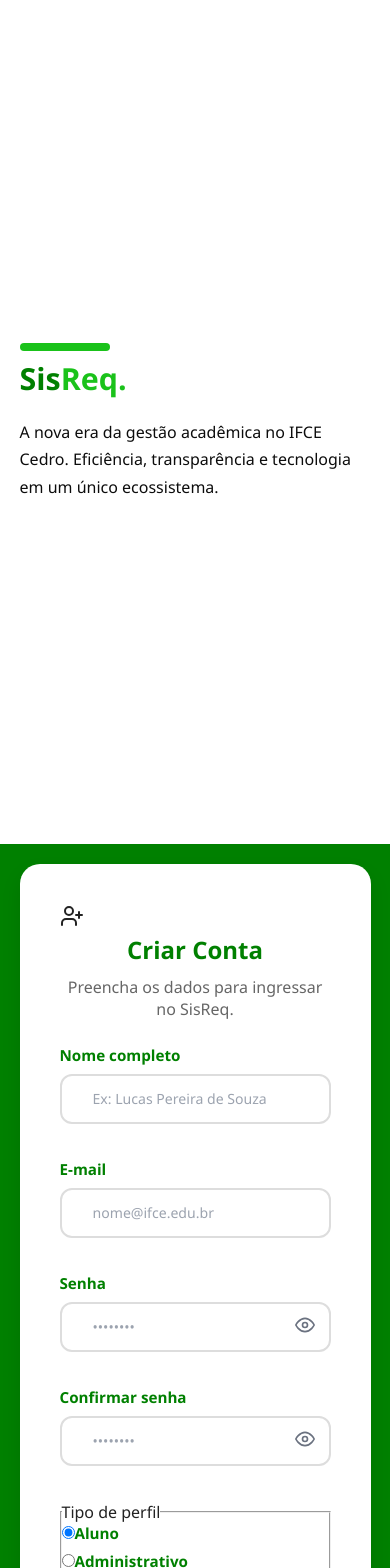
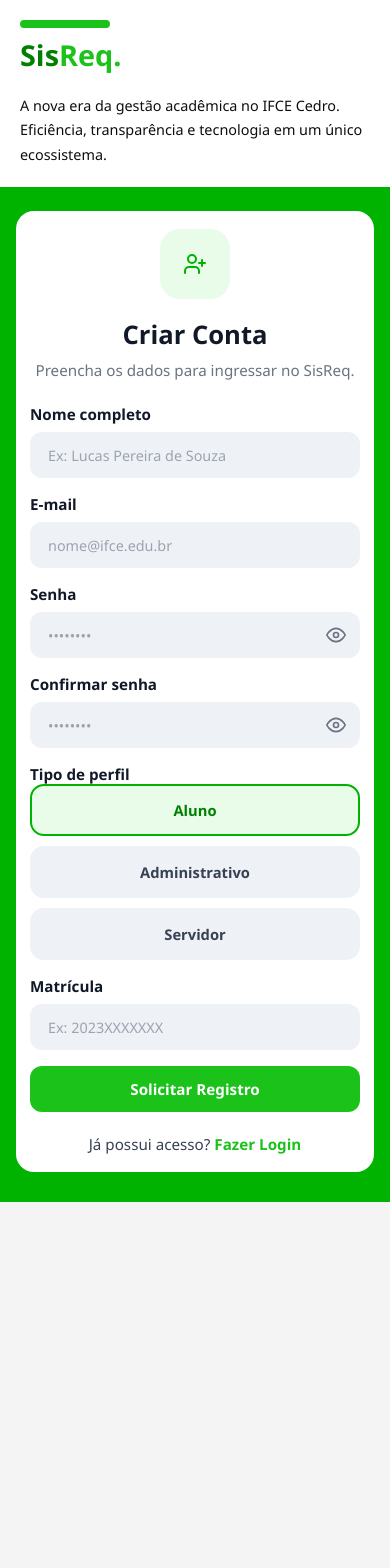
Before and after one commit to PedroRamon77/Front-Sisreq, a React (Vite) app: page /cadastro in a window 390 px wide. Shown: the top 1568 px of the page. After the commit the page ends 1202 px from the top, so only its background shows below. Built offline with nearby package versions, Linux system fonts and the light colour scheme.

Commit message:
cadastro mod

```diff
--- a/src/components/cadastro/Cadastro.css
+++ b/src/components/cadastro/Cadastro.css
@@ -1,116 +1,296 @@
-.container {
-  width: 100%;
-  min-height: 100vh;
+/* =========================
+   LEFT SIDE
+========================= */
 
-  display: flex;
-  flex-wrap: wrap;
-}
-
-.left-side,
-.right-side {
-  width: 50%;
-  min-height: 100vh;
+.left-side {
+  width: 45%;
+  background: #ffffff;
 
   display: flex;
   align-items: center;
   justify-content: center;
 
-  padding: 5%;
+  padding: 60px;
+  position: relative;
+  overflow: hidden;
 }
 
-.left-side {
-  background: #ffffff;
+.hero-content h1 {
+  font-size: 4rem;
+  font-weight: 800;
+  color: #008000;
+  margin-bottom: 20px;
 }
 
+.hero-content p {
+  font-size: 1rem;
+  line-height: 1.7;
+  color: #000000;
+  opacity: 0.95;
+}
+
+.grid-decoration span {
+  background: #00b300;
+}
+
+.floating-shapes div:nth-child(1) {
+  background: #00b300;
+}
+
+.floating-shapes div:nth-child(2) {
+  background: #1ac21a;
+}
+
+/* =========================
+   RIGHT SIDE
+========================= */
+
 .right-side {
-  background: #008000;
+  width: 70%;
+  background: #00b300;
+
+  display: flex;
+  justify-content: center;
+  align-items: center;
+
+  padding: 30px;
+  position: relative;
 }
+
+/* =========================
+   CARD
+========================= */
 
 .cadastro-card {
   width: 100%;
-  max-width: 420px;
+  max-width: 520px;
 
-  background: white;
+  background: #ffffff;
+  border-radius: 28px;
+
+  padding: 28px;
+
+  position: relative;
+  z-index: 2;
+}
+
+.cadastro-icon {
+  width: 70px;
+  height: 70px;
+
+  margin: 0 auto 18px;
 
   border-radius: 20px;
 
-  padding: 40px;
+  background: #e9fbe9;
+  color: #00b300;
 
-  box-shadow: 0 10px 20px rgba(0,0,0,0.1);
+  display: flex;
+  align-items: center;
+  justify-content: center;
 }
 
 .cadastro-card h2 {
+  font-size: 2rem;
   text-align: center;
-
-  color: #008000;
-
-  margin-bottom: 10px;
+  color: #111827;
+  margin-bottom: 8px;
 }
 
 .subtitle {
   text-align: center;
+  color: #6b7280;
+  font-size: 0.95rem;
+  margin-bottom: 24px;
+}
 
-  color: #666;
+/* =========================
+   FORM
+========================= */
 
-  margin-bottom: 25px;
+form {
+  display: flex;
+  flex-direction: column;
+  gap: 16px;
 }
 
 .input-group {
-  margin-bottom: 20px;
+  display: flex;
+  flex-direction: column;
+  gap: 8px;
 }
 
-.input-group label {
-  display: block;
-
-  margin-bottom: 8px;
-
-  font-weight: bold;
-
-  color: #008000;
+.input-group label,
+.input-group legend {
+  font-size: 0.95rem;
+  font-weight: 600;
+  color: #111827;
 }
 
 .input-wrapper {
-  height: 50px;
-
-  display: flex;
-  align-items: center;
-
-  border: 2px solid #ddd;
-
-  border-radius: 12px;
-
-  padding: 0 15px;
+  position: relative;
 }
 
 .input-wrapper input {
   width: 100%;
+  height: 52px;
+
+  border: 2px solid transparent;
+  outline: none;
+
+  background: #eef2f7;
+
+  border-radius: 12px;
+
+  padding: 0 46px 0 16px;
+
+  font-size: 0.95rem;
+  color: #111827;
+
+  transition: 0.2s ease;
+}
+
+.input-wrapper input::placeholder {
+  color: #9ca3af;
+}
+
+.input-wrapper input:focus {
+  border-color: #00b300;
+  background: #ffffff;
+}
+
+.eye-button {
+  position: absolute;
+  right: 14px;
+  top: 50%;
+
+  transform: translateY(-50%);
 
   border: none;
-  outline: none;
+  background: none;
 
-  background: transparent;
+  color: #6b7280;
+  cursor: pointer;
+
+  display: flex;
+  align-items: center;
+  justify-content: center;
 }
+
+/* =========================
+   PERFIL
+========================= */
+
+.perfil-group {
+  border: none;
+}
+
+.perfil-options {
+  display: flex;
+  gap: 10px;
+  flex-wrap: wrap;
+}
+
+.perfil-option {
+  flex: 1;
+  min-width: 120px;
+
+  position: relative;
+
+  background: #eef2f7;
+  border: 2px solid transparent;
+
+  border-radius: 14px;
+
+  padding: 14px 12px;
+
+  cursor: pointer;
+
+  transition: 0.2s ease;
+
+  text-align: center;
+}
+
+.perfil-option:hover {
+  border-color: #1ac21a;
+}
+
+.perfil-option input {
+  display: none;
+}
+
+.perfil-option span {
+  font-size: 0.92rem;
+  font-weight: 600;
+  color: #374151;
+}
+
+.perfil-option.selecionado {
+  background: #e9fbe9;
+  border-color: #00b300;
+}
+
+.perfil-option.selecionado span {
+  color: #008000;
+}
+
+/* =========================
+   BUTTON
+========================= */
 
 .cadastro-button {
   width: 100%;
-  height: 50px;
+  height: 52px;
 
   border: none;
-
   border-radius: 12px;
 
-  background: #008000;
+  background: #1ac21a;
+  color: #ffffff;
 
-  color: white;
-
-  font-weight: bold;
+  font-size: 1rem;
+  font-weight: 700;
 
   cursor: pointer;
+
+  transition: 0.2s ease;
 }
 
 .cadastro-button:hover {
-  background: #00b33c;
+  background: #008000;
 }
+
+.cadastro-button:disabled {
+  opacity: 0.7;
+  cursor: not-allowed;
+}
+
+/* =========================
+   LOGIN TEXT
+========================= */
+
+.login-text {
+  margin-top: 22px;
+
+  text-align: center;
+
+  font-size: 0.95rem;
+  color: #374151;
+}
+
+.login-text a {
+  color: #1ac21a;
+  font-weight: 700;
+  text-decoration: none;
+}
+
+.login-text a:hover {
+  color: #008000;
+}
+
+/* =========================
+   RESPONSIVO
+========================= */
 
 @media (max-width: 900px) {
 
@@ -122,4 +302,59 @@
   .right-side {
     width: 100%;
   }
+
+  .left-side {
+    min-height: 240px;
+    padding: 30px;
+  }
+
+  .hero-content h1 {
+    font-size: 2.6rem;
+  }
+
+  .right-side {
+    padding: 24px 16px 30px;
+  }
 }
+
+@media (max-width: 420px) {
+
+  .left-side {
+    min-height: 170px;
+    padding: 20px;
+
+    border-bottom-left-radius: 24px;
+    border-bottom-right-radius: 24px;
+  }
+
+  .hero-content h1 {
+    font-size: 1.8rem;
+  }
+
+  .hero-content p {
+    font-size: 0.9rem;
+  }
+
+  .cadastro-card {
+    padding: 18px 14px;
+    border-radius: 18px;
+  }
+
+  .cadastro-card h2 {
+    font-size: 1.6rem;
+  }
+
+  .input-wrapper input {
+    height: 46px;
+    font-size: 0.9rem;
+  }
+
+  .cadastro-button {
+    height: 46px;
+    font-size: 0.95rem;
+  }
+
+  .perfil-options {
+    flex-direction: column;
+  }
+}
```
